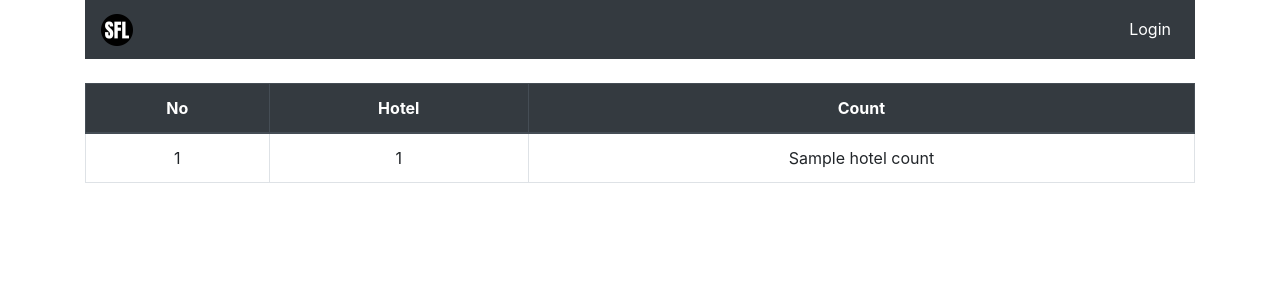
After one commit to Crazy-Ideas/focus-solutions, a Flask app: template fs_flask/templates/view_report.html in a window 1280 px wide. The commit adds this page. Shown: the top 300 px of the page. Run offline with Flask 2, Linux system fonts and the light colour scheme; the template is opened without the code that fills it: most values are stand-ins (such as "Sample title", 1, 10 or a date in 2020); parts of the project's set-up code (start-up, migrations or seed data) failed here and were passed over; some libraries are stand-ins or nearby versions.

Commit message:
Report with Hotel Counts

```diff
--- a/config.py
+++ b/config.py
@@ -11,6 +11,7 @@ class Config:
     HOTEL = "hotel"
     ROLES = (ADMIN, HOTEL)
     DEFAULT_CITY = "Mumbai"
+    ANY = "Any"
     CITIES = ("Mumbai", "Pune")
     NO_MEAL = "No Meal"
     MEALS = ("Breakfast", "Lunch", "Dinner", "Hi Tea", NO_MEAL)
--- a/fs_flask/templates/base.html
+++ b/fs_flask/templates/base.html
@@ -38,7 +38,7 @@
         <div class="collapse navbar-collapse" id="navbarMenu">
             <div class="navbar-nav mr-auto">
                 {% if current_user.is_authenticated %}
-                    <a class="nav-item nav-link active" href="#">Hotels</a>
+                    <a class="nav-item nav-link active" href="{{ url_for('query') }}">Reports</a>
                 {% endif %}
             </div>
             <div class="navbar-nav ml-auto">
--- /dev/null
+++ b/fs_flask/templates/view_report.html
@@ -0,0 +1,26 @@
+{% extends "base.html" %}
+
+{% block app_content %}
+    <div class="row">
+        <div class="col-md">
+            <table class="table table-bordered table-hover table-responsive-md">
+                <thead class="thead-dark">
+                <tr>
+                    <th class="text-center" scope="col">No</th>
+                    <th class="text-center" scope="col">Hotel</th>
+                    <th class="text-center" scope="col">Count</th>
+                </tr>
+                </thead>
+                <tbody>
+                {% for hotel_count in hotel_counts %}
+                    <tr>
+                        <td class="text-center">{{ loop.index }}</td>
+                        <td class="text-center">{{ hotel_count[0] }}</td>
+                        <td class="text-center">{{ hotel_count[1] }}</td>
+                    </tr>
+                {% endfor %}
+                </tbody>
+            </table>
+        </div>
+    </div>
+{% endblock %}
--- a/fs_flask/user.py
+++ b/fs_flask/user.py
@@ -25,6 +25,7 @@ class User(FirestoreDocument, UserMixin):
         self.name: str = str()
         self.initial: str = str()
         self.city: str = Config.DEFAULT_CITY
+        self.hotel: str = str()
         self.role: str = str()
 
     def __repr__(self) -> str:
@@ -42,6 +43,8 @@ class User(FirestoreDocument, UserMixin):
         user = cls()
         user.email = email
         user.name = name
+        if role == Config.HOTEL:
+            user.hotel = name
         user.initial = initial.upper()[:2]
         user.role = role
         password = b64encode(os.urandom(24)).decode()
```
Also changed, not shown: fs_flask/forms.py (added, +33 -0 lines), fs_flask/routes.py (+25 -2 lines).
